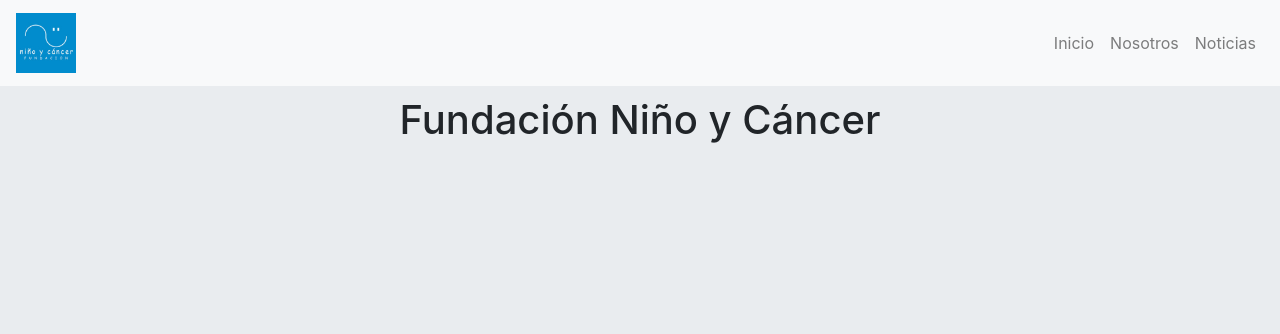
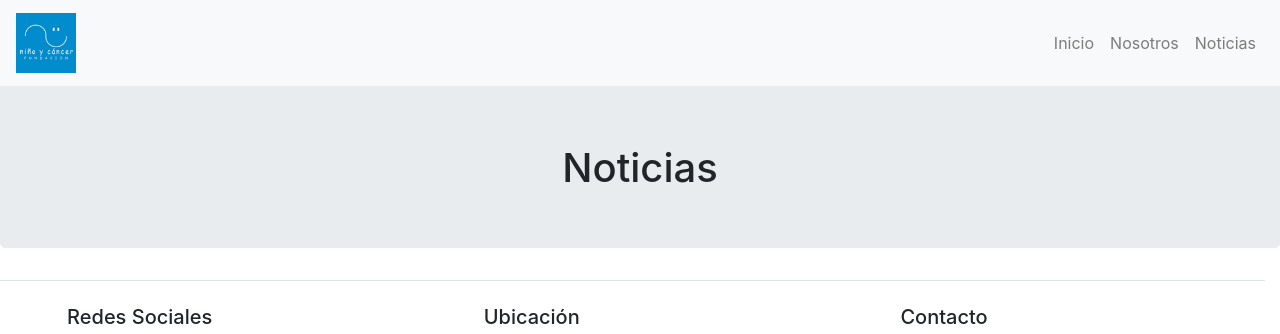
Before and after one commit to sebapobletec/E2CP4A1, a plain HTML site: page noticias.html in a window 1280 px wide. Shown: the top 334 px of the page. Drawn offline with nearby package versions, Linux system fonts and the light colour scheme.

Commit message:
noticias

```diff
--- a/noticias.html
+++ b/noticias.html
@@ -39,11 +39,11 @@
     </div>
   </nav>
 
-    <div class="jumbotron pt-5" style="height:900px;">
+  <div class="jumbotron pt-5" style="height:200px;">
 
-      <h1 class="text-center">Fundación Niño y Cáncer</h1>
+    <h1 class="my-5 text-center">Noticias</h1>
+  </div>
 
-    </div>
 
   <!-- Footer -->
   <footer class="container-fluid row border-top">
```
Also changed, not shown: index.html (+2 -2 lines). Lines whose indentation alone changed are shown as unchanged.
